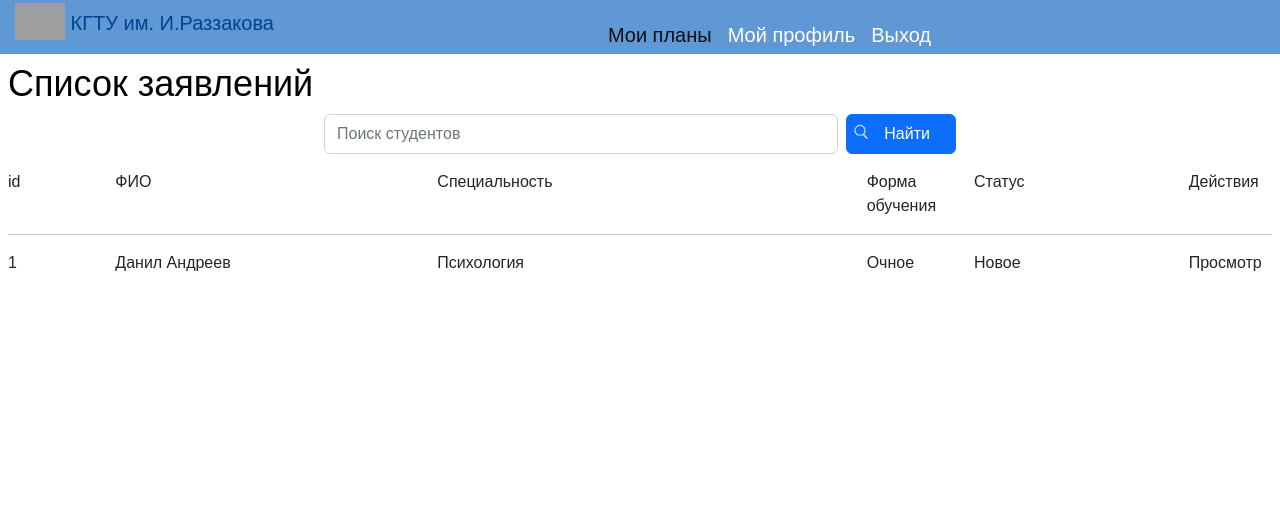
After one commit to vasview/graduate_school, a Django app: template applications/templates/applications/index_application.html in a window 1280 px wide. The commit adds this page. Shown: the top 515 px of the page. Run offline with Django 4.2, Linux system fonts and the light colour scheme; the template is opened without the code that fills it, so the values that code supplies are empty; parts of the project's set-up code (start-up, migrations or seed data) failed here and were passed over; some libraries are stand-ins or nearby versions; grey boxes are pictures that could not be loaded.

Commit message:
Added main page for Administration to review all applications.

```diff
--- a/applications/forms.py
+++ b/applications/forms.py
@@ -5,3 +5,6 @@ class NewApplicationForm(forms.Form):
 
 class UpdateApplicationForm(forms.Form):
     pass
+
+class AllApplicationsForm(forms.Form):
+    pass
--- /dev/null
+++ b/applications/templates/applications/index_application.html
@@ -0,0 +1,40 @@
+{% extends "base.html" %}
+{% load static %}
+{% block title %}Supervisor Polytech{% endblock %}
+
+{% block style_head %}
+
+{% endblock %}
+
+{% block page_content %}
+<div class="main_block_wrapper">
+    <div class="main_block_section mb-3">
+        <h3 class="main_subtitle">Список заявлений</h3>
+        <form class="d-flex col-6">
+          <input class="form-control me-2" type="search" placeholder="Поиск студентов" aria-label="Search">
+          <button class="btn btn-primary btn-search" type="submit">
+              <img src="{% static 'images/search_white_30.png' %}"><span>Найти<span>
+          </button>
+        </form>
+    </div>
+    <div class="main_block_section mb-3">
+        <div class="row">
+            <div class="col-sm-1">id</div>
+            <div class="col-sm-3">ФИО</div>
+            <div class="col-sm-4">Специальность</div>
+            <div class="col-sm-1">Форма обучения</div>
+            <div class="col-sm-2">Статус</div>
+            <div class="col-sm-1">Действия</div>
+        </div>
+        <hr/>
+        <div class="row">
+            <div class="col-sm-1">1</div>
+            <div class="col-sm-3">Данил Андреев</div>
+            <div class="col-sm-4">Психология</div>
+            <div class="col-sm-1">Очное</div>
+            <div class="col-sm-2">Новое</div>
+            <div class="col-sm-1">Просмотр</div>
+        </div>
+    </div>
+</div>
+{% endblock %}
--- a/graduateschool/urls.py
+++ b/graduateschool/urls.py
@@ -9,6 +9,7 @@ urlpatterns = [
     path("admin/", admin.site.urls),
     path('', include('main.urls')),
     path('applications/', include('applications.urls')),
+    path('faculty/', include('faculties.urls')),
 ]
 
 if settings.DEBUG:
--- a/main/templates/index.html
+++ b/main/templates/index.html
@@ -21,7 +21,7 @@
             </div>
         </div>
     </a>
-    <a href="#" class="menu-box__link mb-3">
+    <a href="{% url 'supervisor_students' %}" class="menu-box__link mb-3">
         <div class="menu-square">
             <h3 class="menu-square__title pt-5 mb-5">Руководитель</h3>
             <div class="menu-square__icon mt-3">
@@ -29,7 +29,7 @@
             </div>
         </div>
     </a>
-    <a href="#" class="menu-box__link mb-3">
+    <a href="{% url 'applications' %}" class="menu-box__link mb-3">
         <div class="menu-square">
             <h3 class="menu-square__title pt-5 mb-5">Администрация</h3>
             <div class="menu-square__icon mt-3">
```
Also changed, not shown: applications/views.py (+24 -9 lines).
